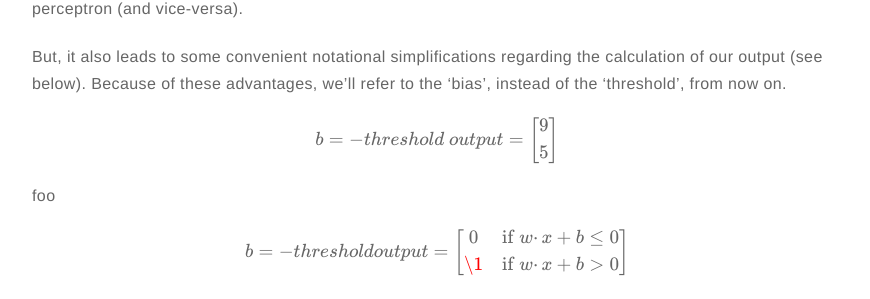
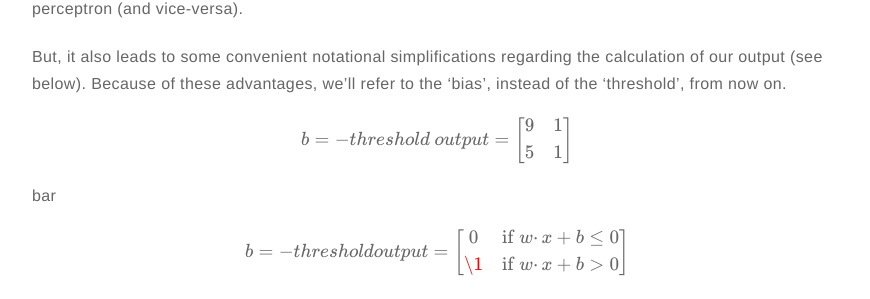
Before and after one commit to meccaLeccaHi/meccaLeccaHi.github.io, a Jekyll site: the page built from _posts/2018-10-30-neural_nets-tensorflow.md, in a window 1280 px wide and 900 px high, scrolled down 9110 px. Shown: the part 143-442 px from the top of the window, without its empty margins (203-1073 px from the left). Built offline with Jekyll 4.4.1, drawn with Linux system fonts in a browser that asks for light colours; formulas are drawn with MathJax 3; comment, search, counter and statistics services are not loaded.

Commit message:
adding text

```diff
--- a/_posts/2018-10-30-neural_nets-tensorflow.md
+++ b/_posts/2018-10-30-neural_nets-tensorflow.md
@@ -291,10 +291,10 @@ But, it also leads to some convenient notational simplifications regarding the c
 
 $$\begin{equation*}
     b=-threshold\\
-	\ output = \left[\begin{array}{c} 9 \\ 5 \end{array} \right]
+	\ output = \left[\begin{array}{c} 9 & 1 \\ 5 & 1 \end{array} \right]
 \end{equation*}$$
 
-foo
+bar
 
 $$
 b=-threshold\\
```
